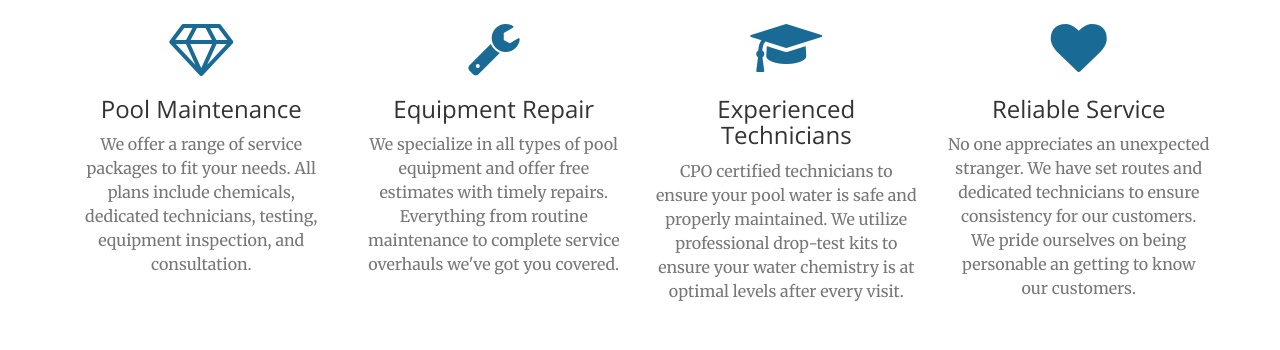
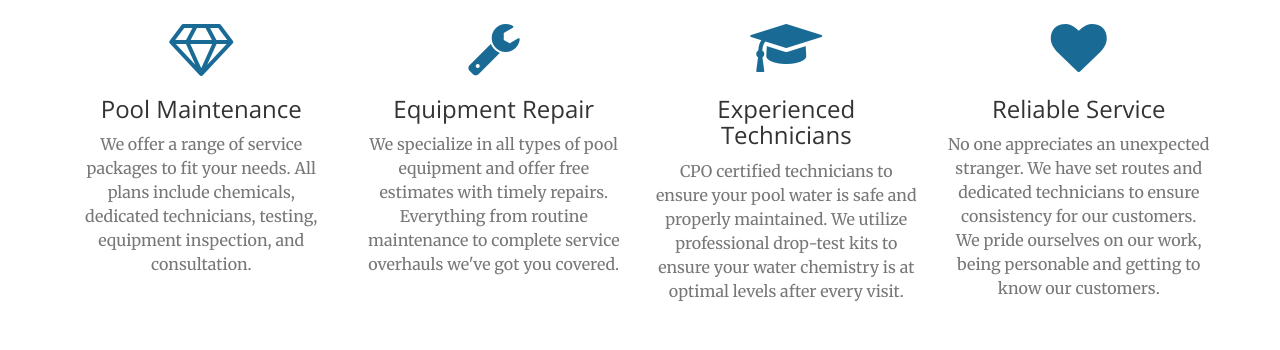
Before and after one commit to harsla/tier1, a plain HTML site: page index.html in a window 1280 px wide. Shown: the part 1640-1990 px from the top of the page. Drawn offline with nearby package versions, Linux system fonts and the light colour scheme.

Commit message:
Misspelling

```diff
--- a/index.html
+++ b/index.html
@@ -162,7 +162,7 @@
                 <div class="service-box">
                     <i class="fa fa-4x fa-heart wow bounceIn text-primary" data-wow-delay=".3s"></i>
                     <h3>Reliable Service</h3>
-                    <p class="text-muted">No one appreciates an unexpected stranger. We have set routes and dedicated technicians to ensure consistency for our customers. We pride ourselves on being personable an getting to know our customers.</p>
+                    <p class="text-muted">No one appreciates an unexpected stranger. We have set routes and dedicated technicians to ensure consistency for our customers. We pride ourselves on our work, being personable and getting to know our customers.</p>
                 </div>
             </div>
         </div>
```
